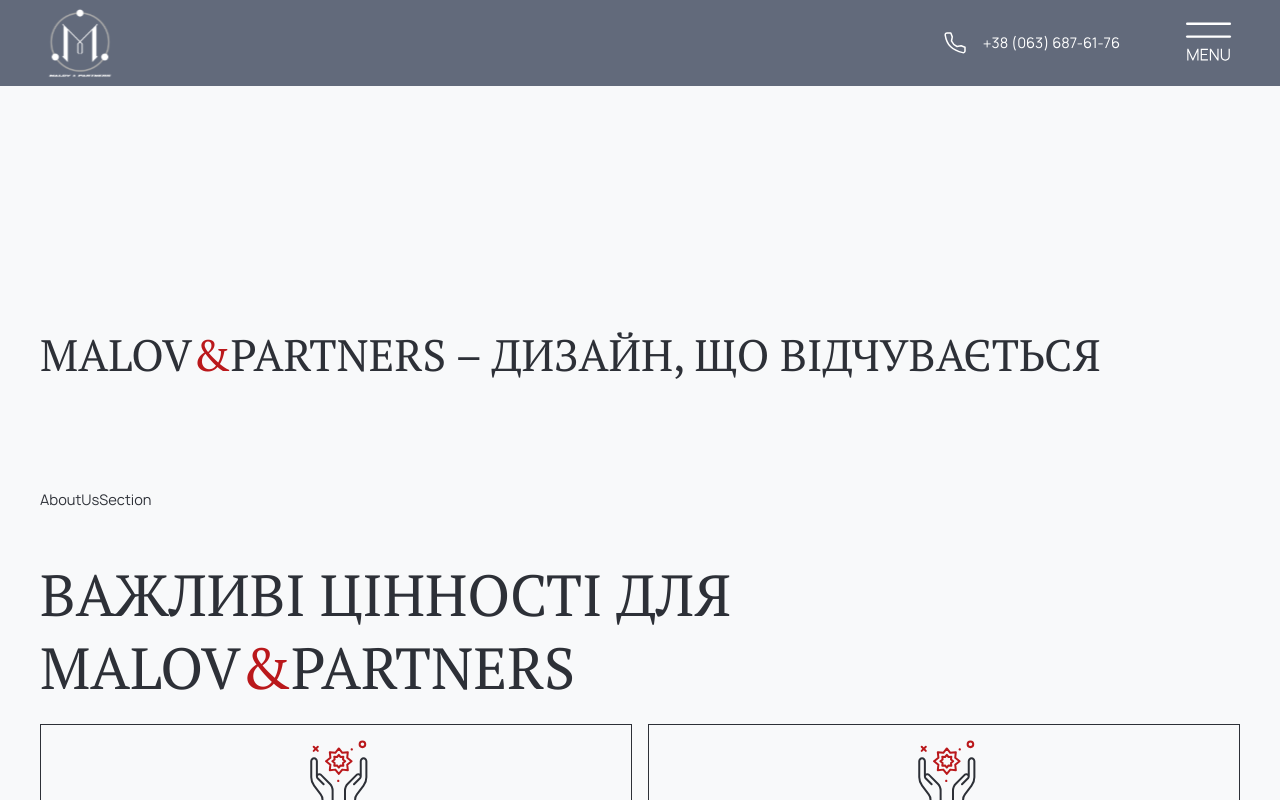
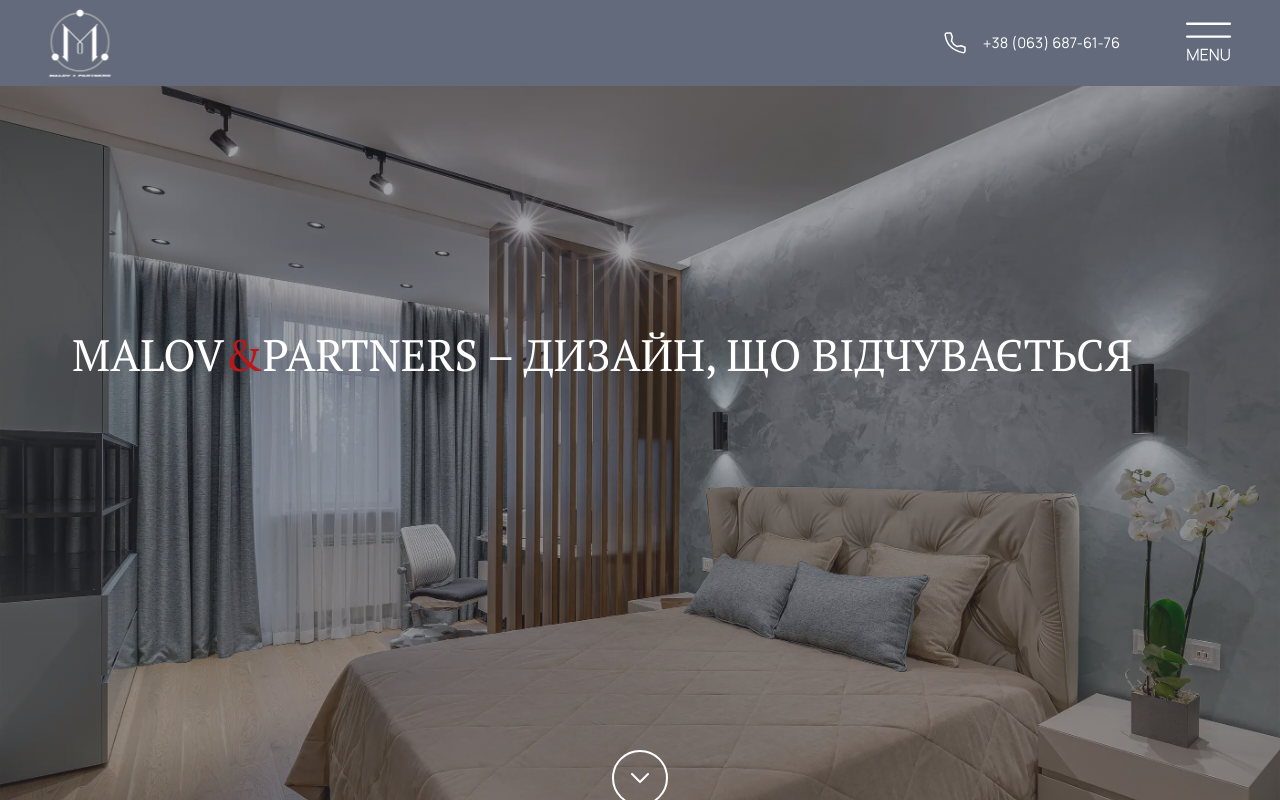
Before and after one commit to AntonDes803/first-vizualizations, a Next.js app: page /en/about-us in a window 1280 px wide. Shown: the top 800 px of the page. Built offline with nearby package versions, Linux system fonts and the light colour scheme.

Commit message:
add aboutHero servicesHero and portfolioHero

```diff
--- a/src/app/_variables.scss
+++ b/src/app/_variables.scss
@@ -1,9 +1,9 @@
 // использование переменных в своих стилях - variables.$laptop
 
-$mobile: "360px";
-$tablet: "768px";
-$laptop: "1024px";
-$desktop: "1440px";
+$mobile: '360px';
+$tablet: '768px';
+$laptop: '1024px';
+$desktop: '1440px';
 
 // $primary-900: #ba181b;
 $hoverBtnBgColor: #ba181b;
@@ -83,6 +83,18 @@
 }
 
 @mixin heroSectionsPadding {
+  & {
+    width: 100%;
+    padding: 128px 20px 20px;
+  }
+
+  @media screen and (min-width: $tablet) {
+    padding: 240px 32px 80px;
+  }
+
+  @media screen and (min-width: $desktop) {
+    padding: 220px 120px 48px;
+  }
   & {
     width: 100%;
     padding: 128px 20px 20px;
--- /dev/null
+++ b/src/components/HeroBtnArrow/HeroBtnArrow.jsx
@@ -0,0 +1,13 @@
+import styles from './HeroBtnArrow.module.scss';
+
+const HeroBtnArrow = () => {
+  return (
+    <button className={styles.btnSchevron} type="button" aria-label="arrow-btn">
+      <svg className={styles.svg}>
+        <use href="/sprite.svg#icon-schevron_bottom" />
+      </svg>
+    </button>
+  );
+};
+
+export default HeroBtnArrow;
--- /dev/null
+++ b/src/components/HeroBtnArrow/HeroBtnArrow.module.scss
@@ -0,0 +1,42 @@
+@use '../../app/variables';
+
+.btnSchevron {
+  display: flex;
+  align-items: center;
+  justify-content: center;
+  width: 32px;
+  height: 32px;
+  background-color: transparent;
+  border: 2px solid variables.$secondaryTextColor;
+  border-radius: 50%;
+  cursor: pointer;
+  margin: 0 auto;
+  @media screen and (min-width: variables.$tablet) {
+    width: 56px;
+    height: 56px;
+  }
+  &:hover,
+  &:focus {
+    border: none;
+    transform: translateY(8px);
+    transition: transform 0.3s ease, scale 0.3s ease;
+    & .svg {
+      scale: 1.4;
+    }
+  }
+}
+
+.svg {
+  width: 22px;
+  height: 22px;
+  stroke: variables.$secondaryTextColor;
+  fill: none;
+  @media screen and (min-width: variables.$tablet) {
+    width: 32px;
+    height: 32px;
+  }
+  &:hover,
+  &:focus {
+    stroke: variables.$secondaryTextColor;
+  }
+}
--- a/src/dictionaries/uk.json
+++ b/src/dictionaries/uk.json
@@ -4,7 +4,8 @@
     "topTitle": "Покрівля"
   },
   "aboutUsHeroSection": {
-    "title": "Malov&Partners – дизайн, що відчувається"
+    "title": "Malov&Partners – дизайн, що відчувається",
+    "description": "Створюємо інтер'єри, які гармонійно поєднують стиль, функціональність та ваші унікальні побажання."
   },
   "aboutUsSection": {},
   "aboutUsValuesSection": {
@@ -48,7 +49,9 @@
     "title": "Етапи співпраці з нами"
   },
   "portfolioHeroSection": {
-    "title": "Портфоліо Malov&Partners"
+    "title": "Портфоліо Malov&Partners",
+    "description": "“Великий дизайн починається з  ще більшої історії”",
+    "autor": "Lorinda Mamo"
   },
   "portfolioIdHeroSection": {},
   "portfolioIdSolutionSection": {},
@@ -57,7 +60,8 @@
   "serviceIdHeroSection": {},
   "serviceIdSection": {},
   "servicesHeroSection": {
-    "title": "Послуги Malov&Partners"
+    "title": "Послуги Malov&Partners",
+    "description": "Втілюємо ваші ідеї у реальність: від концепції до повної реалізації."
   },
   "servicesSection": {
     "title": "3d візуалізація кожного дизайну"
--- a/src/sections/aboutUsHeroSection/AboutUsHeroSection.jsx
+++ b/src/sections/aboutUsHeroSection/AboutUsHeroSection.jsx
@@ -1,18 +1,23 @@
-import { stringSplittingByDelimiter } from "@/helpers/stringSplittingByDelimiter";
-import styles from "./AboutUsHeroSection.module.scss";
+import HeroBtnArrow from '@/components/HeroBtnArrow/HeroBtnArrow';
+import { stringSplittingByDelimiter } from '@/helpers/stringSplittingByDelimiter';
+import styles from './AboutUsHeroSection.module.scss';
 
 const AboutUsHeroSection = ({ lang, dictionary }) => {
   const sectionTitle = dictionary.title.toUpperCase();
-  const titleArray = stringSplittingByDelimiter(sectionTitle, "&");
+  const titleArray = stringSplittingByDelimiter(sectionTitle, '&');
 
   return (
     <section className={styles.section}>
-      <div className="container">
-        <h1 className={styles.title}>
-          {titleArray[0]}
-          <span className="ampersandColor">{titleArray[1]}</span>
-          {titleArray[2]}
-        </h1>
+      <div className={`container ${styles.container}`}>
+        <div>
+          <h1 className={styles.title}>
+            {titleArray[0]}
+            <span className="ampersandColor">{titleArray[1]}</span>
+            {titleArray[2]}
+          </h1>
+          <p className={styles.desc}>{dictionary.description}</p>
+        </div>
+        <HeroBtnArrow />
       </div>
     </section>
   );
--- a/src/sections/aboutUsHeroSection/AboutUsHeroSection.module.scss
+++ b/src/sections/aboutUsHeroSection/AboutUsHeroSection.module.scss
@@ -1,16 +1,58 @@
-@use "@/app/variables";
+@use '@/app/variables';
 
 .section {
+  width: 100%;
+  height: 100vh;
+  background-image: linear-gradient(
+      rgba(45, 48, 55, 0.45),
+      rgba(45, 48, 55, 0.45)
+    ),
+    url('../../../public/images/dev/aboutUsPage/about-us-page-hero.webp');
+  background-size: cover;
+  background-position: center;
+}
+
+.container {
+  display: flex;
+  flex-direction: column;
+  justify-content: space-between;
+  height: 100%;
   @include variables.heroSectionsPadding;
+
+  @media screen and (min-width: variables.$desktop) {
+    padding: 220px 0px 48px;
+  }
 }
 
 .title {
   @include variables.title-h3;
-  // & {
-  //   color: variables.$secondaryTextColor;
-  // }
+  & {
+    color: variables.$secondaryTextColor;
+    margin-bottom: 8px;
+  }
 
   @media screen and (min-width: variables.$tablet) {
     @include variables.title-h2;
+    & {
+      color: variables.$secondaryTextColor;
+      margin-bottom: 12px;
+    }
+  }
+  @media screen and (min-width: variables.$desktop) {
+    width: 70%;
   }
 }
+
+.desc {
+  @include variables.subtitle2-Regular;
+  & {
+    color: variables.$secondaryTextColor;
+  }
+
+  @media screen and (min-width: variables.$tablet) {
+    @include variables.subtitle1-Regular;
+  }
+  @media screen and (min-width: variables.$desktop) {
+    width: 70%;
+  }
+}
--- a/src/sections/portfolioHeroSection/PortfolioHeroSection.module.scss
+++ b/src/sections/portfolioHeroSection/PortfolioHeroSection.module.scss
@@ -1,13 +1,83 @@
-@use "@/app/variables";
+@use '@/app/variables';
 
 .section {
+  width: 100%;
+  height: 100vh;
+  background-color: rgba(45, 48, 55, 0.45);
+  // background-image: linear-gradient(
+  //     rgba(45, 48, 55, 0.45),
+  //     rgba(45, 48, 55, 0.45)
+  //   ),
+  //   url('../../../public/images/dev/');
+  // background-size: cover;
+  // background-position: center;
+}
+
+.container {
+  display: flex;
+  flex-direction: column;
+  justify-content: space-between;
+  height: 100%;
   @include variables.heroSectionsPadding;
+
+  @media screen and (min-width: variables.$desktop) {
+    padding: 220px 0px 48px;
+  }
 }
 
 .title {
   @include variables.title-h3;
+  & {
+    color: variables.$secondaryTextColor;
+    margin-bottom: 8px;
+  }
 
   @media screen and (min-width: variables.$tablet) {
     @include variables.title-h2;
+    & {
+      color: variables.$secondaryTextColor;
+      margin-bottom: 12px;
+      width: 60%;
+    }
+  }
+  @media screen and (min-width: variables.$desktop) {
+    width: 70%;
   }
 }
+
+.descContainer {
+  display: flex;
+  flex-direction: column;
+  align-items: flex-start;
+  position: relative;
+  max-width: 360px;
+  @media screen and (min-width: variables.$tablet) {
+    max-width: 604px;
+  }
+  @media screen and (min-width: variables.$tablet) {
+    max-width: 706px;
+  }
+
+  .desc {
+    @include variables.subtitle2-Regular;
+    & {
+      color: variables.$secondaryTextColor;
+    }
+
+    @media screen and (min-width: variables.$tablet) {
+      @include variables.subtitle1-Regular;
+    }
+    @media screen and (min-width: variables.$desktop) {
+      // width: 60%;
+    }
+  }
+
+  .author {
+    align-self: flex-end;
+  }
+}
+
+// .autor {
+//   width: 100%;
+//   text-align: end;
+// }
--- a/src/sections/servicesHeroSection/ServicesHeroSection.module.scss
+++ b/src/sections/servicesHeroSection/ServicesHeroSection.module.scss
@@ -1,13 +1,58 @@
-@use "@/app/variables";
+@use '@/app/variables';
 
 .section {
+  width: 100%;
+  height: 100vh;
+  background-image: linear-gradient(
+      rgba(45, 48, 55, 0.45),
+      rgba(45, 48, 55, 0.45)
+    ),
+    url('../../../public/images/dev/servicesPage/all-services-page-hero.webp');
+  background-size: cover;
+  background-position: center;
+}
+
+.container {
+  display: flex;
+  flex-direction: column;
+  justify-content: space-between;
+  height: 100%;
   @include variables.heroSectionsPadding;
+
+  @media screen and (min-width: variables.$desktop) {
+    padding: 220px 0px 48px;
+  }
 }
 
 .title {
   @include variables.title-h3;
+  & {
+    color: variables.$secondaryTextColor;
+    margin-bottom: 8px;
+  }
 
   @media screen and (min-width: variables.$tablet) {
     @include variables.title-h2;
+    & {
+      color: variables.$secondaryTextColor;
+      margin-bottom: 12px;
+    }
+  }
+  @media screen and (min-width: variables.$desktop) {
+    width: 70%;
   }
 }
+
+.desc {
+  @include variables.subtitle2-Regular;
+  & {
+    color: variables.$secondaryTextColor;
+  }
+
+  @media screen and (min-width: variables.$tablet) {
+    @include variables.subtitle1-Regular;
+  }
+  @media screen and (min-width: variables.$desktop) {
+    width: 70%;
+  }
+}
```
Also changed, not shown: src/sections/portfolioHeroSection/PortfolioHeroSection.jsx (+19 -9 lines), src/sections/servicesHeroSection/ServicesHeroSection.jsx (+14 -9 lines).
